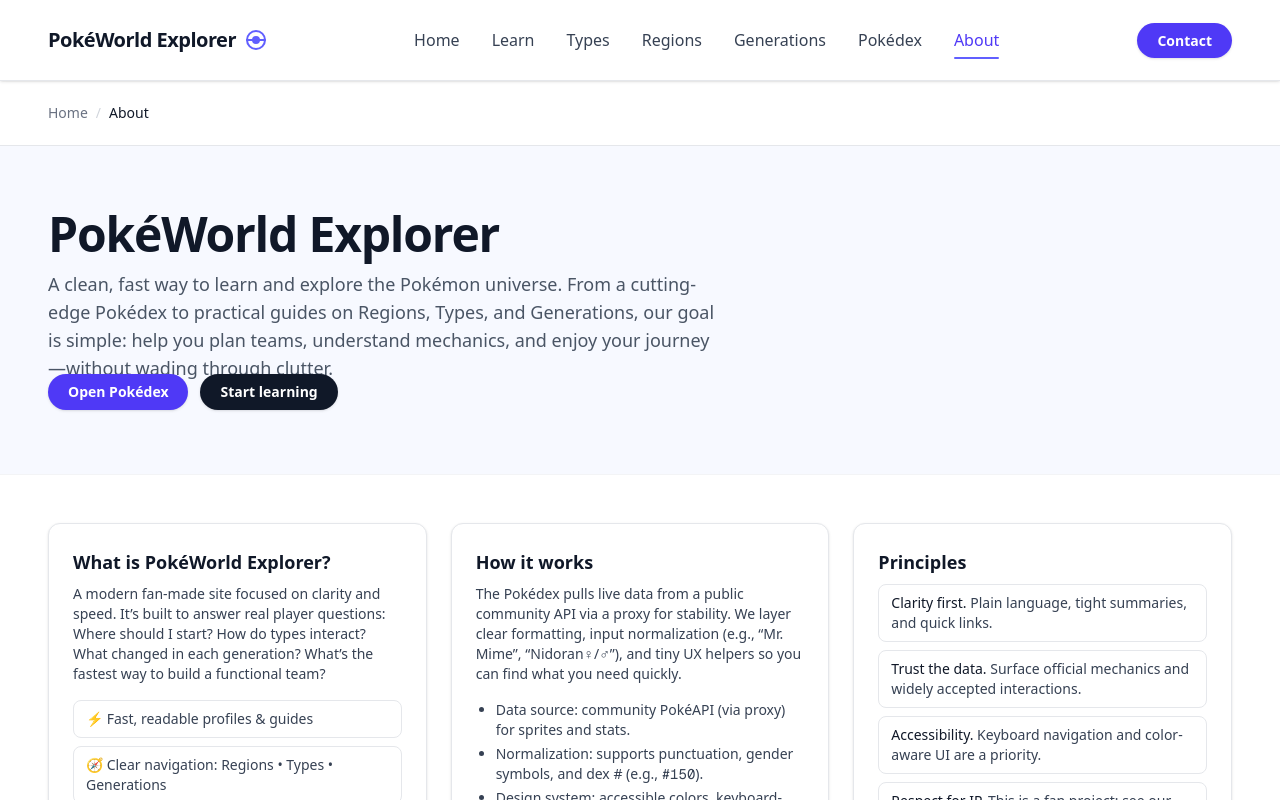
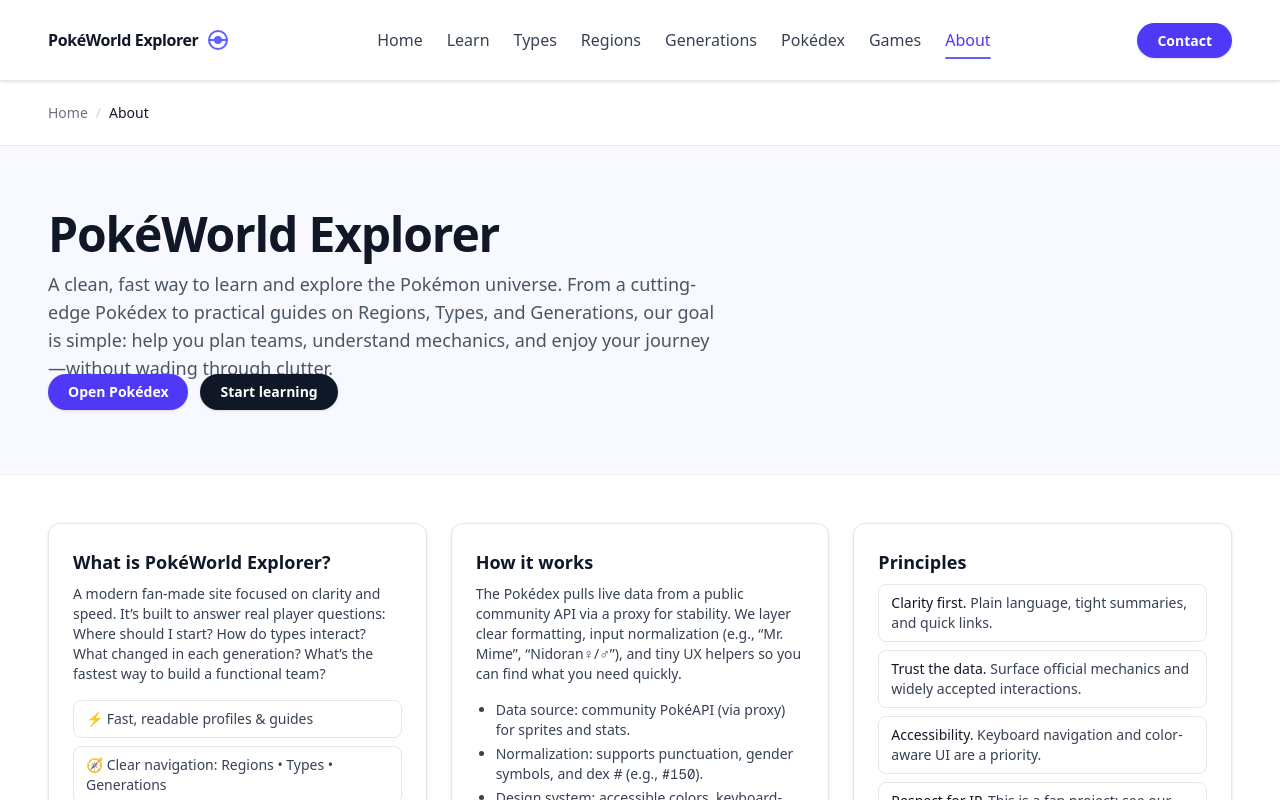
Before and after one commit to pschonffeldt/pokedex-2, a Next.js app: page /about in a window 1280 px wide. Shown: the top 800 px of the page. Built offline with nearby package versions, Linux system fonts and the light colour scheme.

Commit message:
Adjust top nav bar to include Games and avoud responsive issues

```diff
--- a/src/components/marketing-header.tsx
+++ b/src/components/marketing-header.tsx
@@ -12,6 +12,7 @@ const routes = [
   { label: 'Regions', path: '/learn/pokemon-regions' },
   { label: 'Generations', path: '/learn/pokemon-generations' },
   { label: 'Pokédex', path: '/pokedex' },
+  { label: 'Games', path: '/games' },
   { label: 'About', path: '/about' },
 ];
 
@@ -58,7 +59,7 @@ export default function MarketingHeader() {
         <div className="flex items-center gap-2">
           <Link
             href="/"
-            className="text-xl font-bold tracking-tight text-gray-900 transition-colors hover:text-indigo-600"
+            className="text-x font-bold tracking-tight text-gray-900 transition-colors hover:text-indigo-600"
           >
             PokéWorld Explorer
           </Link>
@@ -79,7 +80,7 @@ export default function MarketingHeader() {
         </div>
 
         {/* Desktop links */}
-        <ul className="ml-2 hidden items-center gap-2 lg:flex">
+        <ul className="hidden items-center lg:flex">
           {routes.map((route) => {
             const isActive = route.path === activeRoute?.path;
             return (
```
